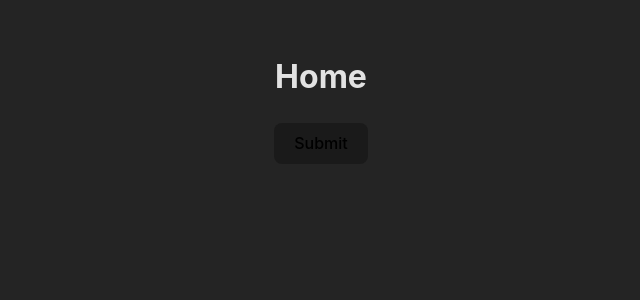
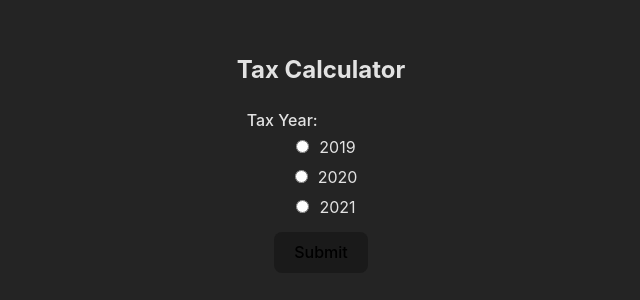
Before and after one commit to markarmanus/points-tax-calculator, a React (Vite) app: page / in a window 1280 px wide. Shown: the top 300 px of the page, without its empty margins (319-959 px from the left). Built offline with nearby package versions, Linux system fonts and the light colour scheme.

Commit message:
Create RadioGroup Component and add exmaple usage to Home.tsx

```diff
--- /dev/null
+++ b/src/Components/RadioGroup.tsx
@@ -0,0 +1,54 @@
+import styled from "styled-components";
+import { ChangeEvent, useCallback } from "react";
+
+interface RadioItem {
+  text: string;
+  value: string;
+}
+interface RadioGroupProps {
+  options: RadioItem[];
+  groupLabel: string;
+  onChange: (itemValue: string) => void;
+}
+const RadioGroupContainer = styled.div`
+  display: flex;
+  flex-direction: column;
+  justify-content: center;
+  align-items: center;
+  margin: 10px;
+`;
+
+const RadioGroupLabel = styled.label`
+  font-weight: 500;
+  align-self: flex-start;
+`;
+const RadioItemInput = styled.input`
+  margin: 0 10px;
+`;
+
+const StyledRadioItem = styled.div`
+  margin: 3px 0;
+`;
+
+function RadioGroup(props: RadioGroupProps) {
+  const { onChange } = props;
+  const onChangeHandler = useCallback(
+    (event: ChangeEvent<HTMLInputElement>) => onChange(event.target.value),
+    [onChange]
+  );
+  return (
+    <RadioGroupContainer onChange={onChangeHandler}>
+      <RadioGroupLabel>{props.groupLabel}:</RadioGroupLabel>
+      {props.options.map((item: RadioItem) => {
+        return (
+          <StyledRadioItem key={item.value}>
+            <RadioItemInput type="radio" id={item.value} name={props.groupLabel} value={item.value} />
+            <label htmlFor={item.value}>{item.text}</label>
+          </StyledRadioItem>
+        );
+      })}
+    </RadioGroupContainer>
+  );
+}
+
+export default RadioGroup;
--- a/src/Constants/Copy.ts
+++ b/src/Constants/Copy.ts
@@ -1,5 +1,7 @@
 const COPY = {
   Submit: "Submit",
+  TaxCalculator: "Tax Calculator",
+  TaxYear: "Tax Year",
 };
 
 export default COPY;
--- a/src/Pages/Home.tsx
+++ b/src/Pages/Home.tsx
@@ -1,10 +1,22 @@
 import Button from "../Components/Button";
+import RadioGroup from "../Components/RadioGroup";
 import COPY from "../Constants/Copy";
 
 function Home() {
   return (
     <div>
-      <h1>Home</h1>
+      <h2>Tax Calculator</h2>
+      <RadioGroup
+        groupLabel={COPY.TaxYear}
+        onChange={(item) => {
+          console.log(item);
+        }}
+        options={[
+          { text: "2019", value: "1" },
+          { text: "2020", value: "2" },
+          { text: "2021", value: "3" },
+        ]}
+      />
       <Button text={COPY.Submit} />
     </div>
   );
```
